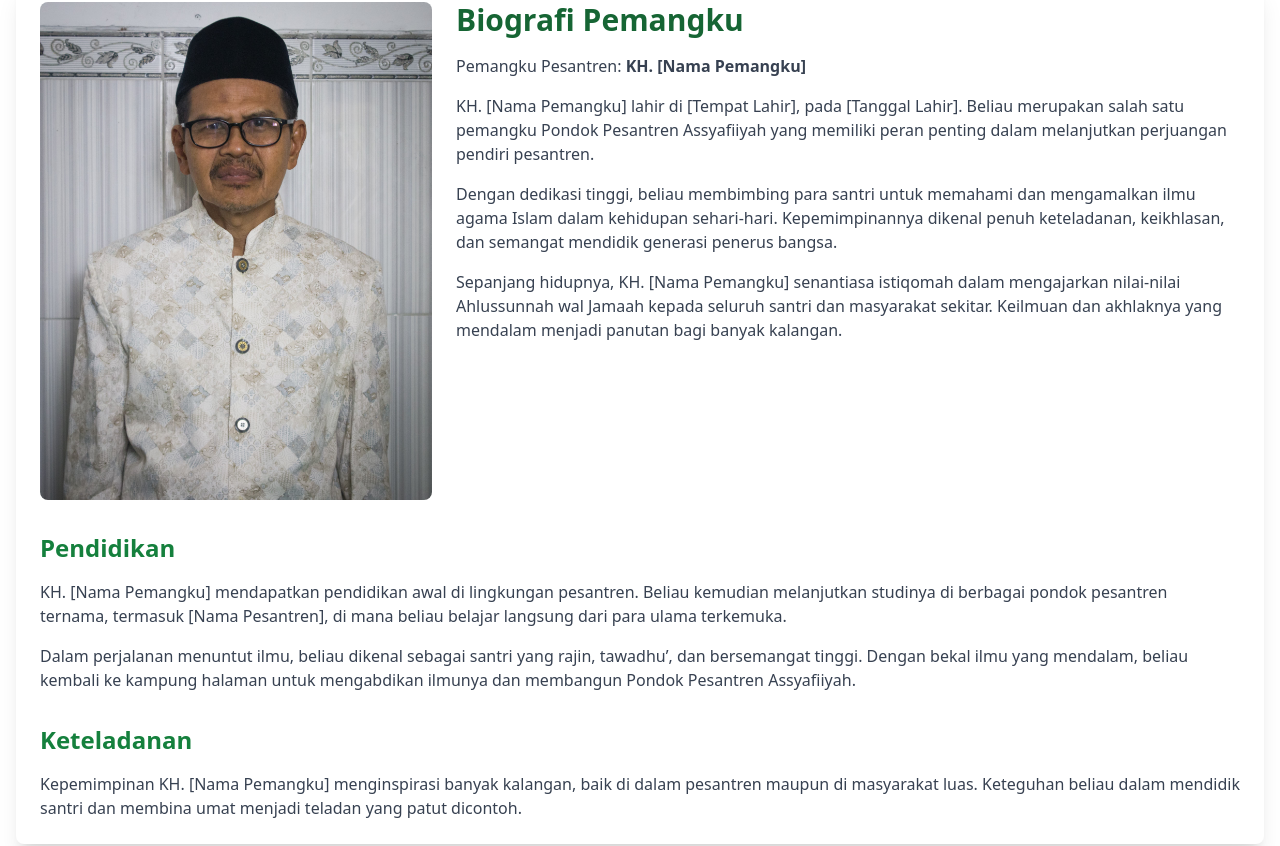
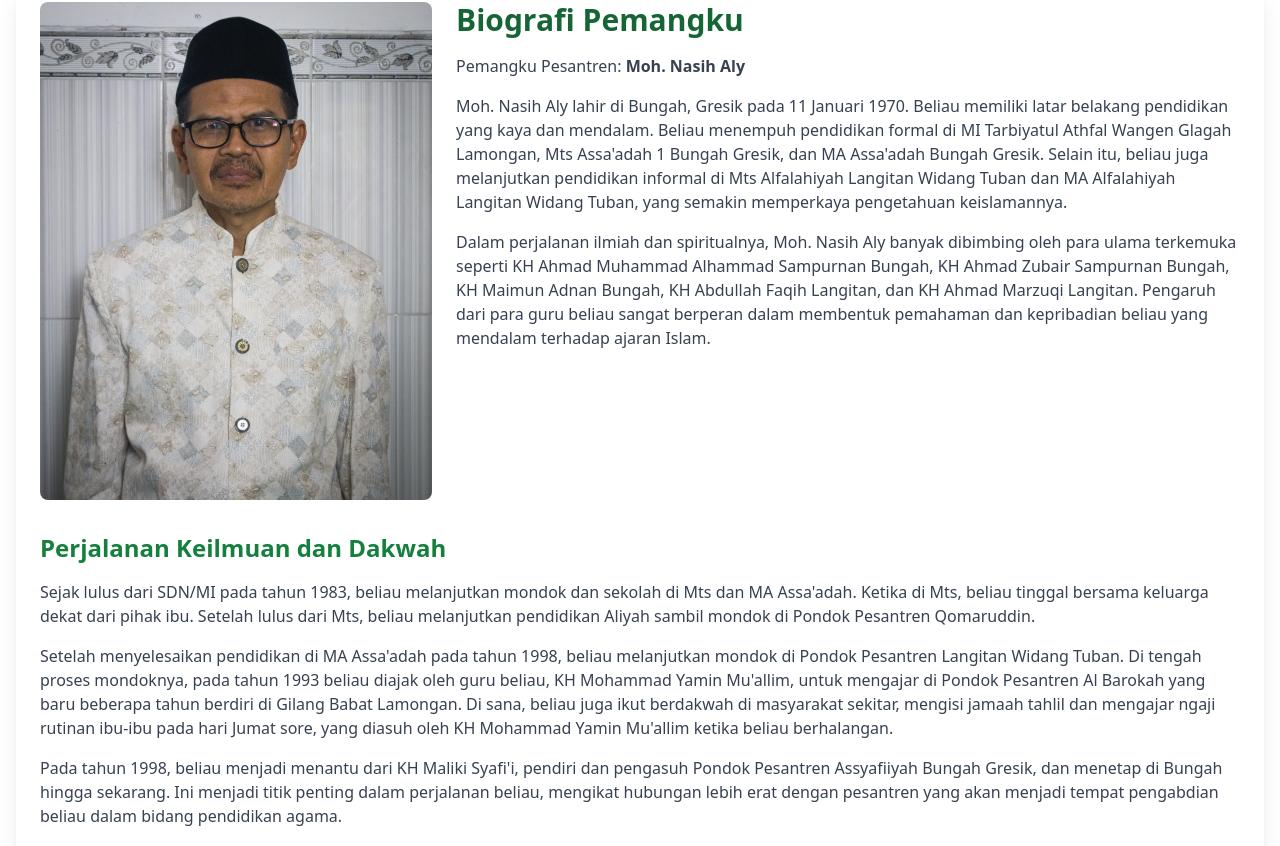
Before and after one commit to hulkganteng/webpondokfront, a React (Vite) app: page /biografi-pemangku in a window 1280 px wide. Shown: the part 374-1220 px from the top of the page. Built offline with nearby package versions, Linux system fonts and the light colour scheme.

Commit message:
pemangku

```diff
--- a/src/Pages/BiografiPemangku.jsx
+++ b/src/Pages/BiografiPemangku.jsx
@@ -40,22 +40,13 @@ function BiografiPemangku() {
             <div className="md:w-2/3 space-y-4">
               <h2 className="text-3xl font-bold text-green-800">Biografi Pemangku</h2>
               <p className="text-gray-700">
-                Pemangku Pesantren: <strong>KH. [Nama Pemangku]</strong>
+                Pemangku Pesantren: <strong>Moh. Nasih Aly</strong>
               </p>
               <p className="text-gray-700">
-                KH. [Nama Pemangku] lahir di [Tempat Lahir], pada [Tanggal Lahir]. Beliau
-                merupakan salah satu pemangku Pondok Pesantren Assyafiiyah yang memiliki
-                peran penting dalam melanjutkan perjuangan pendiri pesantren.
+                Moh. Nasih Aly lahir di Bungah, Gresik pada 11 Januari 1970. Beliau memiliki latar belakang pendidikan yang kaya dan mendalam. Beliau menempuh pendidikan formal di MI Tarbiyatul Athfal Wangen Glagah Lamongan, Mts Assa'adah 1 Bungah Gresik, dan MA Assa'adah Bungah Gresik. Selain itu, beliau juga melanjutkan pendidikan informal di Mts Alfalahiyah Langitan Widang Tuban dan MA Alfalahiyah Langitan Widang Tuban, yang semakin memperkaya pengetahuan keislamannya.
               </p>
               <p className="text-gray-700">
-                Dengan dedikasi tinggi, beliau membimbing para santri untuk memahami dan
-                mengamalkan ilmu agama Islam dalam kehidupan sehari-hari. Kepemimpinannya
-                dikenal penuh keteladanan, keikhlasan, dan semangat mendidik generasi penerus bangsa.
-              </p>
-              <p className="text-gray-700">
-                Sepanjang hidupnya, KH. [Nama Pemangku] senantiasa istiqomah dalam mengajarkan
-                nilai-nilai Ahlussunnah wal Jamaah kepada seluruh santri dan masyarakat sekitar.
-                Keilmuan dan akhlaknya yang mendalam menjadi panutan bagi banyak kalangan.
+                Dalam perjalanan ilmiah dan spiritualnya, Moh. Nasih Aly banyak dibimbing oleh para ulama terkemuka seperti KH Ahmad Muhammad Alhammad Sampurnan Bungah, KH Ahmad Zubair Sampurnan Bungah, KH Maimun Adnan Bungah, KH Abdullah Faqih Langitan, dan KH Ahmad Marzuqi Langitan. Pengaruh dari para guru beliau sangat berperan dalam membentuk pemahaman dan kepribadian beliau yang mendalam terhadap ajaran Islam.
               </p>
             </div>
           </div>
@@ -63,26 +54,29 @@ function BiografiPemangku() {
           {/* Informasi Tambahan */}
           <div className="mt-8 space-y-8">
             <div>
-              <h3 className="text-2xl font-bold text-green-700">Pendidikan</h3>
+              <h3 className="text-2xl font-bold text-green-700">Perjalanan Keilmuan dan Dakwah</h3>
               <div className="mt-4 text-gray-700 space-y-4">
                 <p>
-                  KH. [Nama Pemangku] mendapatkan pendidikan awal di lingkungan pesantren. Beliau
-                  kemudian melanjutkan studinya di berbagai pondok pesantren ternama, termasuk
-                  [Nama Pesantren], di mana beliau belajar langsung dari para ulama terkemuka.
+                  Sejak lulus dari SDN/MI pada tahun 1983, beliau melanjutkan mondok dan sekolah di Mts dan MA Assa'adah. Ketika di Mts, beliau tinggal bersama keluarga dekat dari pihak ibu. Setelah lulus dari Mts, beliau melanjutkan pendidikan Aliyah sambil mondok di Pondok Pesantren Qomaruddin.
                 </p>
                 <p>
-                  Dalam perjalanan menuntut ilmu, beliau dikenal sebagai santri yang rajin, tawadhu’, dan
-                  bersemangat tinggi. Dengan bekal ilmu yang mendalam, beliau kembali ke kampung halaman
-                  untuk mengabdikan ilmunya dan membangun Pondok Pesantren Assyafiiyah.
+                  Setelah menyelesaikan pendidikan di MA Assa'adah pada tahun 1998, beliau melanjutkan mondok di Pondok Pesantren Langitan Widang Tuban. Di tengah proses mondoknya, pada tahun 1993 beliau diajak oleh guru beliau, KH Mohammad Yamin Mu'allim, untuk mengajar di Pondok Pesantren Al Barokah yang baru beberapa tahun berdiri di Gilang Babat Lamongan. Di sana, beliau juga ikut berdakwah di masyarakat sekitar, mengisi jamaah tahlil dan mengajar ngaji rutinan ibu-ibu pada hari Jumat sore, yang diasuh oleh KH Mohammad Yamin Mu'allim ketika beliau berhalangan.
+                </p>
+                <p>
+                  Pada tahun 1998, beliau menjadi menantu dari KH Maliki Syafi'i, pendiri dan pengasuh Pondok Pesantren Assyafiiyah Bungah Gresik, dan menetap di Bungah hingga sekarang. Ini menjadi titik penting dalam perjalanan beliau, mengikat hubungan lebih erat dengan pesantren yang akan menjadi tempat pengabdian beliau dalam bidang pendidikan agama.
                 </p>
               </div>
             </div>
             <div>
-              <h3 className="text-2xl font-bold text-green-700">Keteladanan</h3>
+              <h3 className="text-2xl font-bold text-green-700">Peran dalam Pesantren</h3>
               <p className="mt-4 text-gray-700">
-                Kepemimpinan KH. [Nama Pemangku] menginspirasi banyak kalangan, baik di dalam pesantren
-                maupun di masyarakat luas. Keteguhan beliau dalam mendidik santri dan membina umat
-                menjadi teladan yang patut dicontoh.
+                Moh. Nasih Aly mulai berperan di Pondok Pesantren Assyafiiyah sejak menikah dengan putri KH Maliki Syafi'i pada tahun 1998. Dengan dedikasi dan semangat, beliau mulai menanamkan tradisi santri salaf yang mengedepankan praktik langsung dari kitab Ta'limul Muta'allim. Dalam pandangan beliau, santri harus tetap mengenyam pendidikan formal, namun ngaji di pesantren menjadi kewajiban yang tidak bisa ditinggalkan, terutama untuk memastikan bahwa setiap santri bisa membaca Al-Qur'an dengan baik dan benar serta mengamalkan ilmu agama yang mereka peroleh dari pesantren, di samping berakhlakul karimah dalam kehidupan sehari-hari.
+              </p>
+              <p className="mt-4 text-gray-700">
+                Setelah KH Maliki Syafi'i wafat pada Jumat Pon, 8 Desember 2004 M / 25 Syawal 1425 H, Moh. Nasih Aly mulai memimpin Pondok Pesantren Assyafiiyah. Dalam kepemimpinan beliau, fokus utama adalah pengawasan terhadap santri dan peningkatan kualitas pendidikan. Seiring dengan perkembangan pesantren, banyak perubahan sistem yang dilakukan baik di madrasah diniyyah maupun di pesantren itu sendiri untuk kemajuan dan perkembangan santri.
+              </p>
+              <p className="mt-4 text-gray-700">
+                Salah satu inovasi yang beliau terapkan adalah memberikan ruang bagi santri untuk mengikuti perkembangan zaman, namun tetap menjaga norma-norma pesantren. Beliau juga mendorong santri untuk bisa belajar di luar pesantren melalui pendidikan formal, dengan harapan ketika mereka pulang ke daerah masing-masing, mereka dapat menguasai ilmu dunia dan ilmu akhirat secara seimbang.
               </p>
             </div>
           </div>
```
